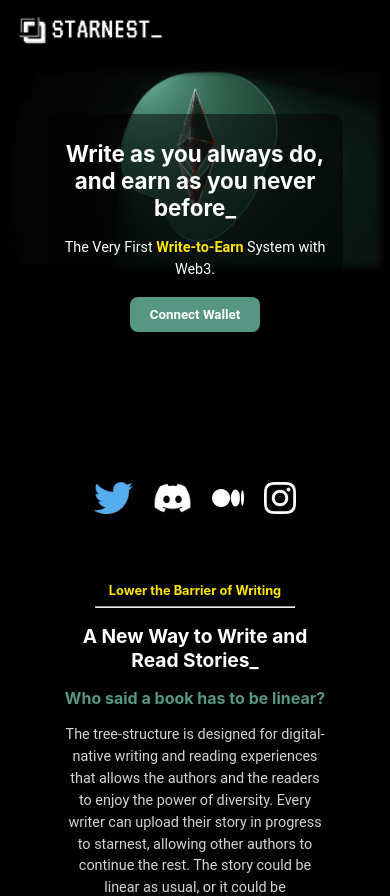
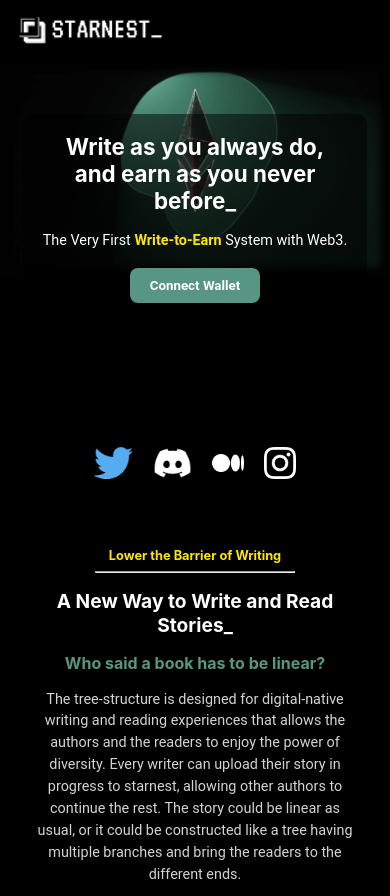
Before and after one commit to joshchan-eth/joshchan-eth.github.io, a React (Create React App) app: page / in a window 390 px wide. Shown: the top 896 px of the page. Built offline with nearby package versions, Linux system fonts and the light colour scheme.

Commit message:
RWD margin

```diff
--- a/public/styles.css
+++ b/public/styles.css
@@ -171,11 +171,11 @@ body {
     }
 
     .errorText {
-        color: red;
+        font-family: "Roboto", sans-serif;
+        color: rgb(255, 122, 122);
         position: absolute;
         top: 10%;
-        right: 40%;
-        margin: 0;
+        margin: auto;
     }
 
     .mainCard {
@@ -382,7 +382,11 @@ body {
         line-height: 1.52;
         text-align: left;
         margin: auto;
-        width: 40%;
+        width: 100%;
+    }
+
+    li{
+        margin: 0;
     }
 
     hr {
@@ -477,19 +481,19 @@ body {
     }
 
     .errorText {
-        color: red;
+        font-family: "Roboto", sans-serif;
+        color: rgb(255, 122, 122);
         position: absolute;
         top: 10%;
-        right: 40%;
-        margin: 0;
+        margin: auto;
     }
 
     .mainCard {
         position: relative;
         top:17%;
         margin: auto;
-        width: 86%;
-        padding: 3% 0.5rem;
+        width: 100%;
+        padding: 1% 0.5rem;
         border-radius: 10px;
         background-color: rgba(0, 0, 0, 0.5);
         text-align: center;
@@ -521,7 +525,7 @@ body {
     }
 
     .textBox {
-        width: 76%;
+        width: 94%;
         /* margin: 5px auto; */
     }
 
```
